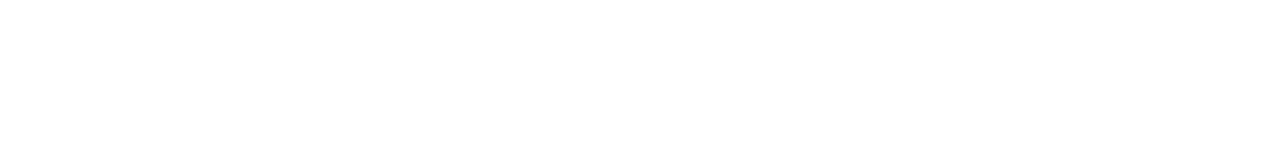
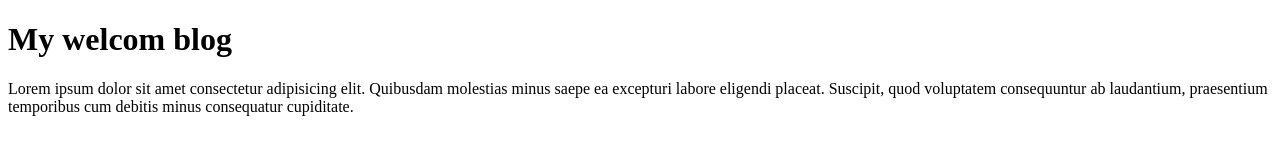
Before and after one commit to MayeshaTun/my-first-github-repo, a plain HTML site: page index.html in a window 1280 px wide. Drawn offline with Linux system fonts and the light colour scheme.

Commit message:
first commit

```diff
--- a/index.html
+++ b/index.html
@@ -6,6 +6,7 @@
     <title>My First Ever Github Repo</title>
 </head>
 <body>
-
+    <h1>My welcom blog</h1>
+    <p>Lorem ipsum dolor sit amet consectetur adipisicing elit. Quibusdam molestias minus saepe ea excepturi labore eligendi placeat. Suscipit, quod voluptatem consequuntur ab laudantium, praesentium temporibus cum debitis minus consequatur cupiditate.</p>
 </body>
 </html>
```
